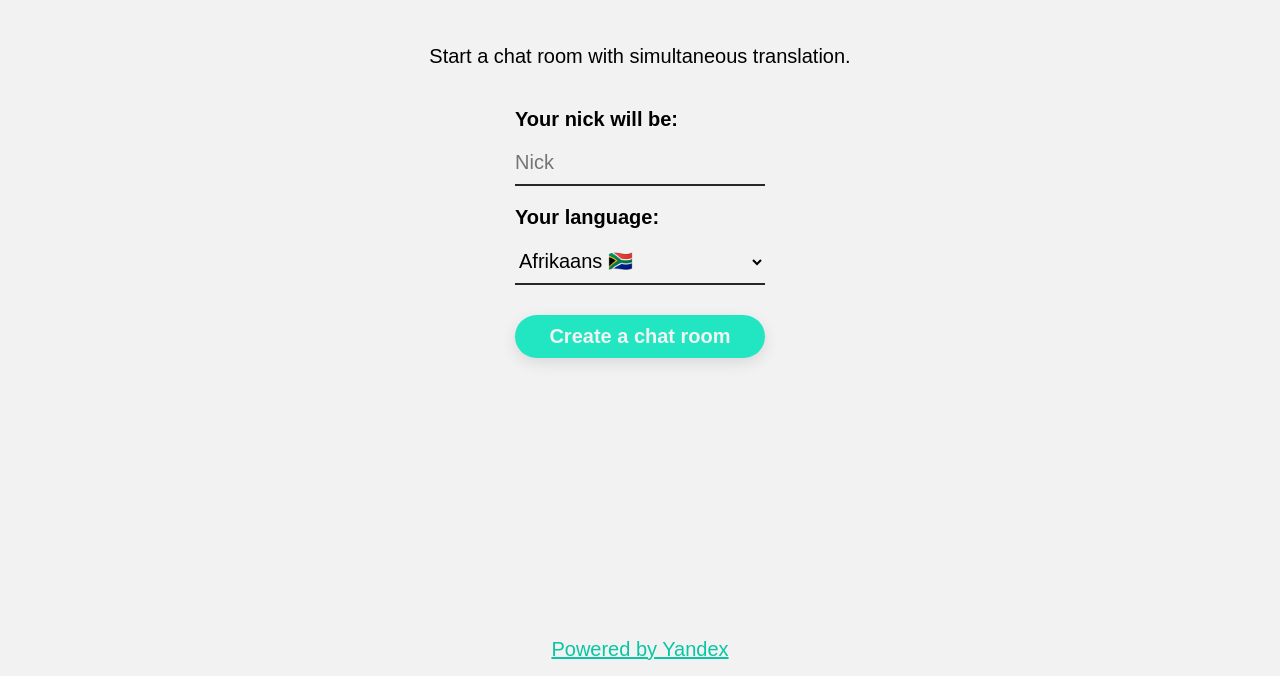
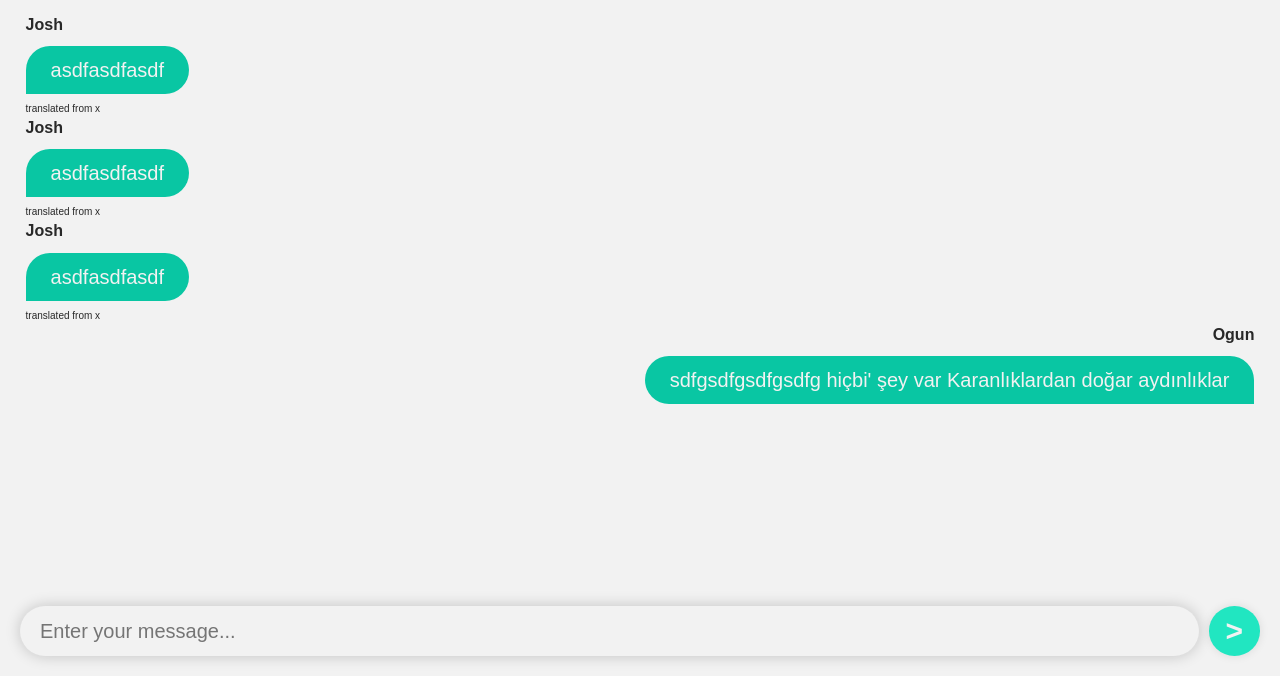
Before and after one commit to ogunb/simultaneous-translation-chat, a website with bundled scripts: page src/index.html in a window 1280 px wide. Shown: the part 124-800 px from the top of the page. Built offline with nearby package versions, Linux system fonts and the light colour scheme; no server answers.

Commit message:
add chat screen css

```diff
--- a/package.json
+++ b/package.json
@@ -15,6 +15,7 @@
 		"sass": "^1.16.1"
 	},
 	"dependencies": {
+		"cssnano": "^4.1.8",
 		"languages": "^0.1.3",
 		"normalize.css": "^8.0.1"
 	}
--- /dev/null
+++ b/src/css/chat-message-form.sass
@@ -0,0 +1,37 @@
+.chat__message__input-group
+  width: 100%
+  display: flex
+  position: fixed
+  bottom: 0
+  left: 0
+  padding: 15px 5px
+  box-sizing: border-box
+  padding: 20px
+  background: var(--light)
+.chat__message__input
+  width: 100%
+  height: 30px
+  padding: 10px 20px
+  background: var(--light)
+  border-radius: 360px
+  outline: none
+  box-shadow: 0 0 15px rgba(0,0,0,.2)
+  border: none
+  transition: box-shadow 300ms ease-in-out
+.chat__message__input:focus
+  box-shadow: 0 0 20px rgba(33, 230, 193, .5)
+.chat__message__send
+  border: none
+  border-radius: 50%
+  width: 55px
+  height: 50px
+  box-shadow: 0 0 10px rgba(0,0,0,.1)
+  background: var(--green)
+  color: var(--light)
+  font-weight: 700
+  font-size: 30px
+  margin-left: 10px
+  cursor: pointer
+  transition: background 300ms ease-in-out
+.chat__message__send:hover
+  background: var(--darker-green)
--- /dev/null
+++ b/src/css/chat-screen.sass
@@ -0,0 +1,36 @@
+.chat__screen
+  display: flex
+  flex-direction: column
+  padding: 2%
+  position: relative
+  box-sizing: border-box
+  margin-bottom: 150px
+.chat__message__group
+  .chat__message__info
+    display: inline-block
+    background: var(--darker-green)
+    color: var(--light)
+    margin-top: 10px
+    border-radius: 36px 36px 36px 0
+    box-sizing: border-box
+    max-width: 90%
+    padding: 0 25px
+    position: relative
+    .chat__message
+      margin: 10px 0
+  .chat__translation__info
+    position: relative
+    color: var(--dark)
+    font-size: 10px
+    margin: 0
+  .chat__message__name
+    font-weight: 700
+    font-size: 16px
+    margin: 0
+.chat__message__group--self
+  .chat__message__info
+    border-radius: 36px 36px 0 36px
+    position: absolute
+    right: 2%
+  .chat__message__name
+    text-align: right
--- /dev/null
+++ b/src/css/main-screen.sass
@@ -0,0 +1,44 @@
+.chat__main-page
+  display: flex
+  flex-direction: column
+  align-items: center
+.chat__input-group__label
+  font-weight: 700
+.chat__input-group
+  margin: 20px 0
+.chat__input
+  margin-top: 10px
+  background: none
+  border: none
+  border-bottom: 2px solid var(--dark)
+  width: 250px
+  outline: none
+  padding: 10px 0
+  transition: border-color 300ms ease-in-out
+.chat__input:focus
+  border-color: var(--green)
+.chat__start
+  margin-top: 10px
+  background: var(--green)
+  border: none
+  width: 250px
+  border-radius: 360px
+  padding: 10px 20px
+  color: var(--light)
+  cursor: pointer
+  font-weight: 700
+  transition: background 300ms ease-in-out, transform 500ms ease-in-out
+  position: relative
+.chat__start::before
+  content: ''
+  display: block
+  position: absolute
+  width: 100%
+  height: 100%
+  top: 0
+  left: 0
+  border-radius: 360px
+  box-shadow: 0 5px 15px rgba(0,0,0,.1)
+.chat__start:hover
+  background: var(--darker-green)
+  transform: scale(.95)
--- a/src/css/main.sass
+++ b/src/css/main.sass
@@ -1,3 +1,6 @@
+@import 'main-screen'
+@import 'chat-screen'
+@import 'chat-message-form'
 \:root
   --light: #f2f2f2
   --dark: #282828
@@ -6,64 +9,22 @@
 body
   font-family: 'PT Sans', sans-serif
   background: var(--light)
+  color: var(--dark)
   font-size: 20px
   position: relative
-  height: 94vh
+  height: 100vh
+  padding-top: 10px
+  box-sizing: border-box
 a
   color: var(--darker-green)
-.poweredYandex
-  position: absolute
-  bottom: 1%
-  left: 50%
-  transform: translateX(-50%)
+p
+  line-height: 1.4
+.chat__header
+  text-align: center
 .chat__logo
-  text-align: center
   font-size: 60px
   color: var(--green)
-  letter-spacing: 20px
-.chat__screen
+  margin-top: 0
+  margin-bottom: 10px
+.chat__main-page
   display: none
-.chat__main-page
-  display: flex
-  flex-direction: column
-  align-items: center
-.chat__input-group__label
-  font-weight: 700
-.chat__input-group
-  margin: 20px 0
-.chat__input
-  margin-top: 10px
-  background: none
-  border: none
-  border-bottom: 2px solid var(--dark)
-  width: 250px
-  outline: none
-  padding: 10px 0
-  transition: border-color 300ms ease-in-out
-.chat__input:focus
-  border-color: var(--green)
-.chat__start
-  margin-top: 10px
-  background: var(--green)
-  border: none
-  width: 250px
-  border-radius: 360px
-  padding: 10px 20px
-  color: var(--light)
-  cursor: pointer
-  font-weight: 700
-  transition: background 300ms ease-in-out, transform 500ms ease-in-out
-  position: relative
-.chat__start::before
-  content: ''
-  display: block
-  position: absolute
-  width: 100%
-  height: 100%
-  top: 0
-  left: 0
-  border-radius: 360px
-  box-shadow: 0 5px 15px rgba(0,0,0,.1)
-.chat__start:hover
-  background: var(--darker-green)
-  transform: scale(.95)
--- a/src/index.html
+++ b/src/index.html
@@ -8,8 +8,12 @@
 	</head>
 	<body>
 		<div class="chat__wrapper">
-			<h1 class="chat__logo">CHAT</h1>
-
+			<header class="chat__header">
+				<h1 class="chat__logo">C H A T</h1>
+				<a href="http://translate.yandex.com/" class="poweredYandex"
+					>Powered by Yandex</a
+				>
+			</header>
 			<section class="chat__main-page">
 				<p class="chat__main-page__join">
 					Start a chat room with simultaneous translation.
@@ -38,28 +42,51 @@
 			</section>
 
 			<section class="chat__screen">
-				<div class="chat__message__group--inc">
-					<p class="chat__message__name">Rumuz</p>
-					<p class="chat__message">asdasd</p>
+				<div class="chat__message__group chat__message__group--inc">
+					<p class="chat__message__name">Josh</p>
+					<div class="chat__message__info">
+						<p class="chat__message">asdfasdfasdf</p>
+					</div>
+					<br />
+					<span class="chat__translation__info"> translated from x </span>
 				</div>
-				<div class="chat__message__group--self">
-					<p class="chat__message__name">Rumuz</p>
-					<p class="chat__message">asdasd</p>
+
+				<div class="chat__message__group chat__message__group--inc">
+					<p class="chat__message__name">Josh</p>
+					<div class="chat__message__info">
+						<p class="chat__message">asdfasdfasdf</p>
+					</div>
+					<br />
+					<span class="chat__translation__info"> translated from x </span>
 				</div>
-				<form class="chat__message-input-group">
-					<input
-						type="text"
-						class="chat__message-input"
-						placeholder="Enter your message..."
-						disabled
-					/>
-					<button type="submit">></button>
-				</form>
+
+				<div class="chat__message__group chat__message__group--inc">
+					<p class="chat__message__name">Josh</p>
+					<div class="chat__message__info">
+						<p class="chat__message">asdfasdfasdf</p>
+					</div>
+					<br />
+					<span class="chat__translation__info"> translated from x </span>
+				</div>
+
+				<div class="chat__message__group chat__message__group--self">
+					<p class="chat__message__name">Ogun</p>
+					<div class="chat__message__info">
+						<p class="chat__message">
+							sdfgsdfgsdfgsdfg hiçbi' şey var Karanlıklardan doğar aydınlıklar
+						</p>
+					</div>
+				</div>
 			</section>
+			<form class="chat__message__input-group">
+				<input
+					type="text"
+					class="chat__message__input"
+					placeholder="Enter your message..."
+				/>
+				<button type="submit" class="chat__message__send">></button>
+			</form>
 		</div>
-		<a href="http://translate.yandex.com/" class="poweredYandex"
-			>Powered by Yandex</a
-		>
 		<script src="./js/main.js"></script>
 	</body>
 </html>
```
Also changed, not shown: 1 other file.
